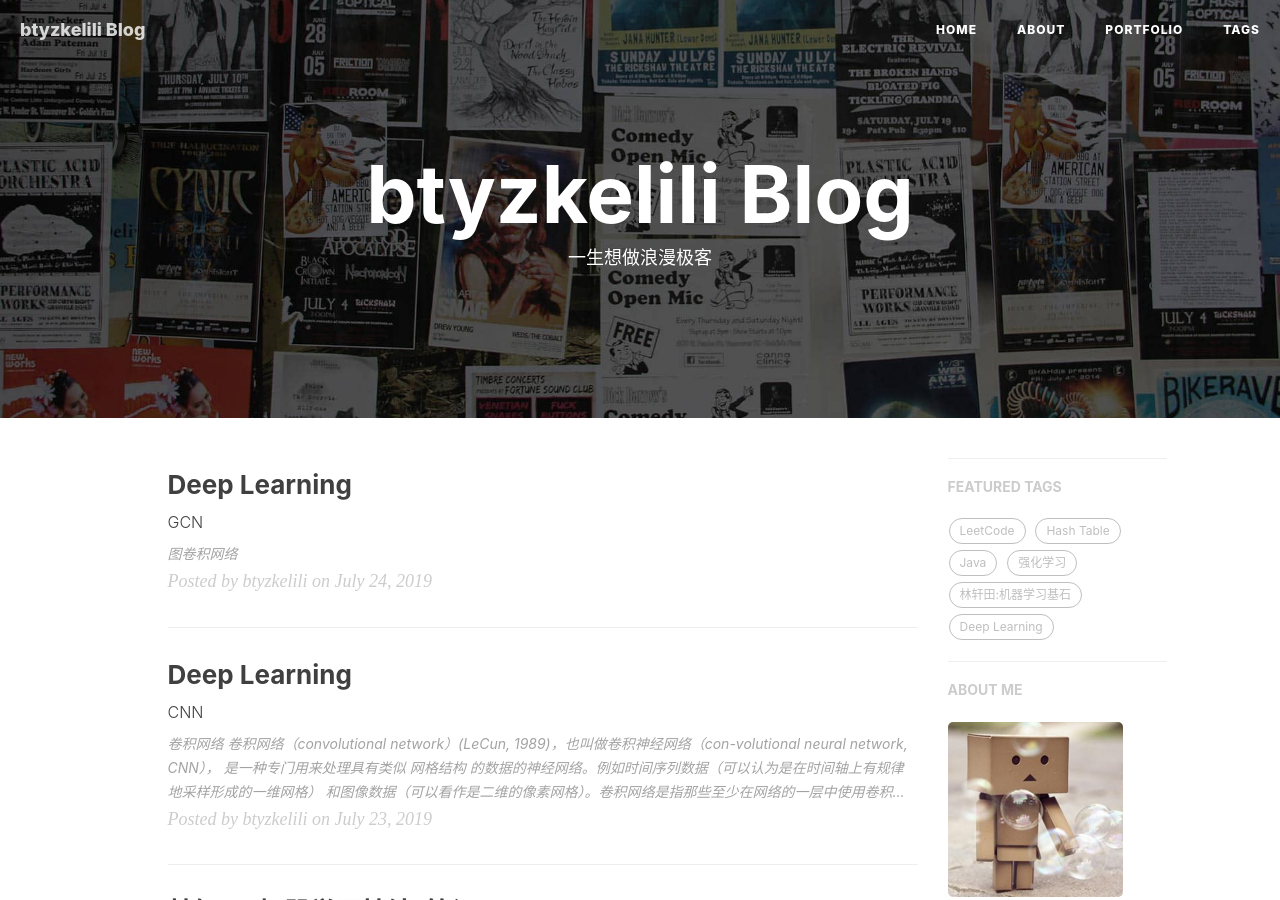
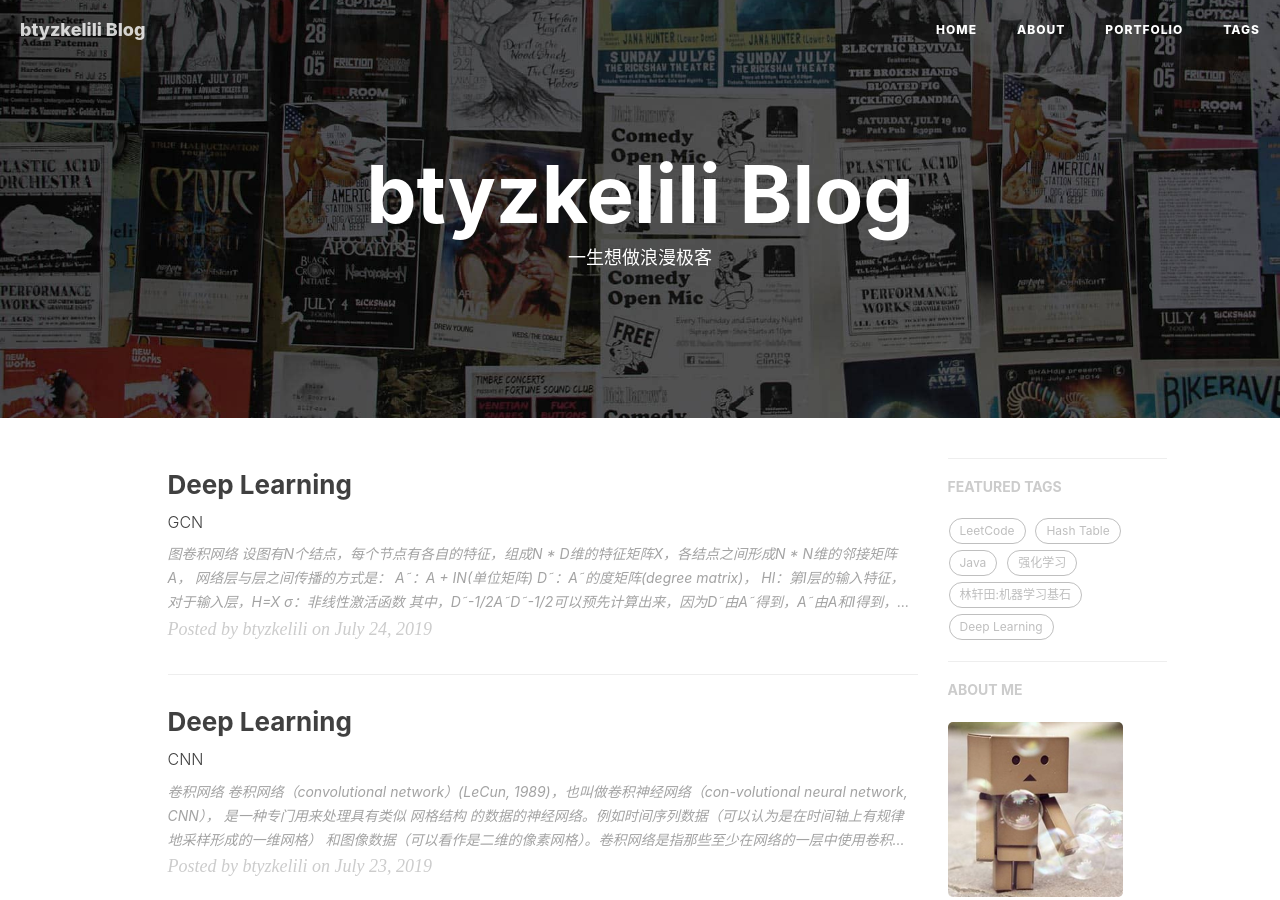
Before and after one commit to btyzkelili/btyzkelili.github.io, a Jekyll site: the page built from index.html, in a window 1280 px wide and 900 px high. Built offline with Jekyll 4.4.1, drawn with Linux system fonts in a browser that asks for light colours; nearby versions of some CDN libraries; the list of posts is cut into pages by our own code; comment, search, counter and statistics services are not loaded.

Commit message:
Update 2019-07-24-dl-gcn.md

```diff
--- a/_posts/2019-07-24-dl-gcn.md
+++ b/_posts/2019-07-24-dl-gcn.md
@@ -11,3 +11,28 @@
     - Deep Learning
 ---
 # 图卷积网络
+设图有N个结点，每个节点有各自的特征，组成N * D维的特征矩阵X，各结点之间形成N * N维的邻接矩阵A，
+
+网络层与层之间传播的方式是：
+![](/img/dl_gcn/1.png)
+A˜：A + I<sub>N</sub>(单位矩阵)
+D˜：A˜的度矩阵(degree matrix)，![](/img/dl_gcn/2.png)
+H<sup>l</sup>：第l层的输入特征，对于输入层，H=X
+σ：非线性激活函数
+其中，D˜<sup>-1/2</sup>A˜D˜<sup>-1/2</sup>可以预先计算出来，因为D˜由A˜得到，A˜由A和I得到，A是输入。
+
+![](/img/dl_gcn/3.png)![](/img/dl_gcn/3.png)
+X和A作为网络的输入，整个训练过程中，**A不变**，输入结点的特征经过GCN之后从X变为Z，对所有带标签的节点计算cross entropy损失函数来调整网络参数，使得输出的Z更好的描述结点
+
+## 为什么GCN的层与层传播方式是这样设置的？
+假设图中没有自环，即A<sub>ii</sub>=0：
+GCN本质是通过网络(graph)中的关联信息(edge)来得到节点的特征(node represent)
+假如说，我们要根据X<sub>i</sub>的朋友圈来预测X<sub>i</sub>的工资：
+![](/img/dl_gcn/6.png)
+1. 首先考虑，所有朋友的工资的平均值就是自己的工资，所以(平均数值需要对加和的系数归一化即可，后面完善)：
+![](/img/dl_gcn/5.png)
+如果是无权图，A<sub>ij</sub>是0/1，如果j不在neighbor(i)中，A<sub>ij</sub>=0,所以，上式可写为：
+![](/img/dl_gcn/7.png)
+矩阵形式：
+![](/img/dl_gcn/8.png)
+2. 平均方法有一个问题：没有考虑到我们与不同朋友的亲密度是不同的
```
